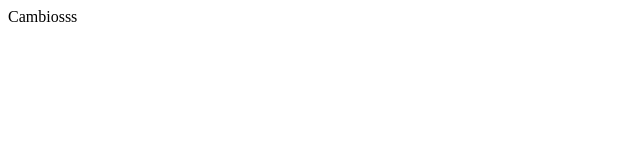
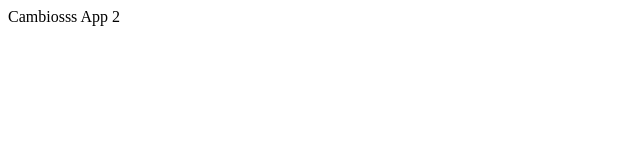
Before and after one commit to lfbv98/web-2, a plain HTML site: page web2/index.html in a window 1280 px wide. Shown: the full height of the page, 0-640 px from the left. Drawn offline with Linux system fonts and the light colour scheme.

Commit message:
Web 2 test

```diff
--- a/web2/index.html
+++ b/web2/index.html
@@ -8,7 +8,7 @@
 </head>
 
 <body>
-    Cambiosss
+    Cambiosss App 2
 </body>
 
 </html>
```
Also changed, not shown: 1 other file.
